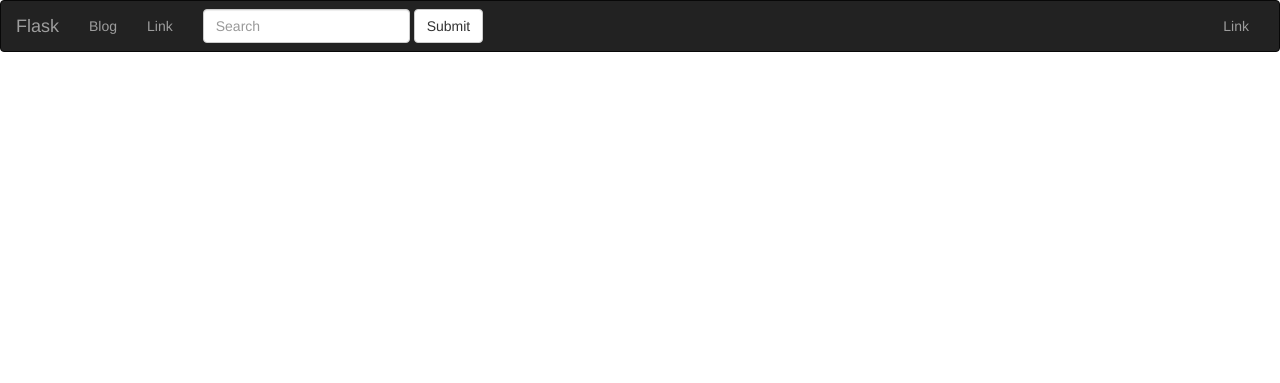
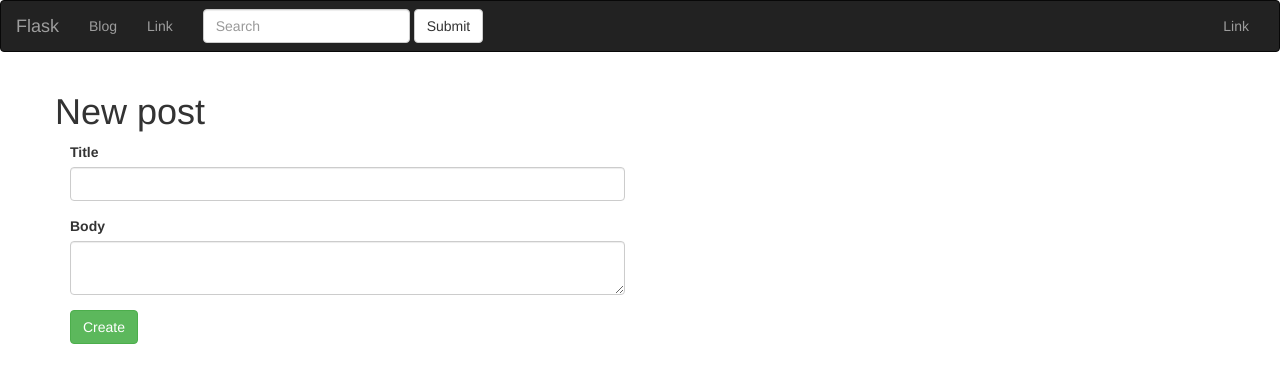
Before and after one commit to denskif/FlaskProj, a Flask app: page /blog/create in a window 1280 px wide. Shown: the top 383 px of the page. Run offline with Flask 2, Linux system fonts and the light colour scheme; data that the repository does not hold is empty; some libraries are stand-ins or nearby versions.

Commit message:
Monday working

```diff
--- a/posts/blueprint.py
+++ b/posts/blueprint.py
@@ -1,18 +1,56 @@
 from flask import Blueprint
 from flask import render_template
 
-from models import Post
+from models import Post, Tag
+from .forms import PostForm
+
+from flask import request
+from app import db
+
+from flask import redirect
+from flask import url_for
 
 posts = Blueprint('posts', __name__, template_folder='templates')
 
 
+@posts.route('/create', methods=['POST', 'GET'])
+def create_post():
+
+    if request.method == 'POST':
+        title = request.form['title']
+        body = request.form['body']
+
+        try:
+            post = Post(title=title, body=body)
+            db.session.add(post)
+            db.session.commit()
+        except:
+            print('Something')
+        return redirect(url_for('posts.blueprint'))
+
+    form = PostForm()
+    return render_template('posts/create_post.html', form=form)
+
+
 @posts.route('/')
 def blueprint():
-    posts = Post.query.all()
+    q = request.args.get('q')
+    if q:
+        posts = Post.query.filter(Post.title.contains(q) | Post.body.contains(q)).all()
+    else:
+        posts = Post.query.all()
     return render_template('posts/index.html', posts=posts)
 
 
 @posts.route('/<slug>')
 def post_detail(slug):
     post = Post.query.filter(Post.slug == slug).first()
-    return render_template('posts/post_detail.html', post=post)
+    tags = post.tags
+    return render_template('posts/post_detail.html', post=post, tags=tags)
+
+
+@posts.route('/tag/<slug>')
+def tag_detail(slug):
+    tag = Tag.query.filter(Tag.slug == slug).first()
+    posts = tag.posts.all()
+    return render_template('posts/tag_detail.html', tag=tag, posts=posts)
--- /dev/null
+++ b/posts/forms.py
@@ -0,0 +1,6 @@
+from wtforms import Form, StringField, TextAreaField
+
+
+class PostForm(Form):
+    title = StringField('Title')
+    body = TextAreaField('Body')
--- /dev/null
+++ b/posts/templates/posts/create_post.html
@@ -0,0 +1,25 @@
+{% extends 'base.html' %}
+
+{% block title %}
+    Create new post
+{% endblock %}
+
+{% block content_title %}
+    New post
+{% endblock %}
+
+{% block content %}
+    <div class="col-md-6">
+        <form action="{{ url_for('posts.create_post') }}" method="POST">
+
+            {% for field in form %}
+                <div class="form-group">
+                    {{ field.label(class='control-label') }}
+                    {{ field(class='form-control') }}
+                </div>
+            {% endfor %}
+            <button type="submit" class="btn btn-success">Create</button>
+        </form>
+    </div>
+
+{% endblock %}
--- a/posts/templates/posts/post_detail.html
+++ b/posts/templates/posts/post_detail.html
@@ -6,8 +6,14 @@
 
 {% block content_title %}
     {{ post.title }}
+
 {% endblock %}
 
 {% block content %}
     {{ post.body }}
+    <div class="tag">
+        {% for tag in tags %}
+            <a href="{{ url_for('posts.tag_detail', slug=tag.slug) }}"><span class="label label-primary">{{ tag.name }}</span></a>
+        {% endfor %}
+    </div>
 {% endblock %}
--- a/templates/base.html
+++ b/templates/base.html
@@ -34,9 +34,11 @@
 
           </ul>
 
-          <form class="navbar-form navbar-left">
+          <form class="navbar-form navbar-left" method="GET">
             <div class="form-group">
-              <input type="text" class="form-control" placeholder="Search">
+
+              <input type="text" class="form-control" placeholder="Search" name="q" value="{{ request.args.get('q', '') }}">
+
             </div>
             <button type="submit" class="btn btn-default">Submit</button>
           </form>
```
Also changed, not shown: posts/templates/posts/tag_detail.html (added, +18 -0 lines), 2 other files.
